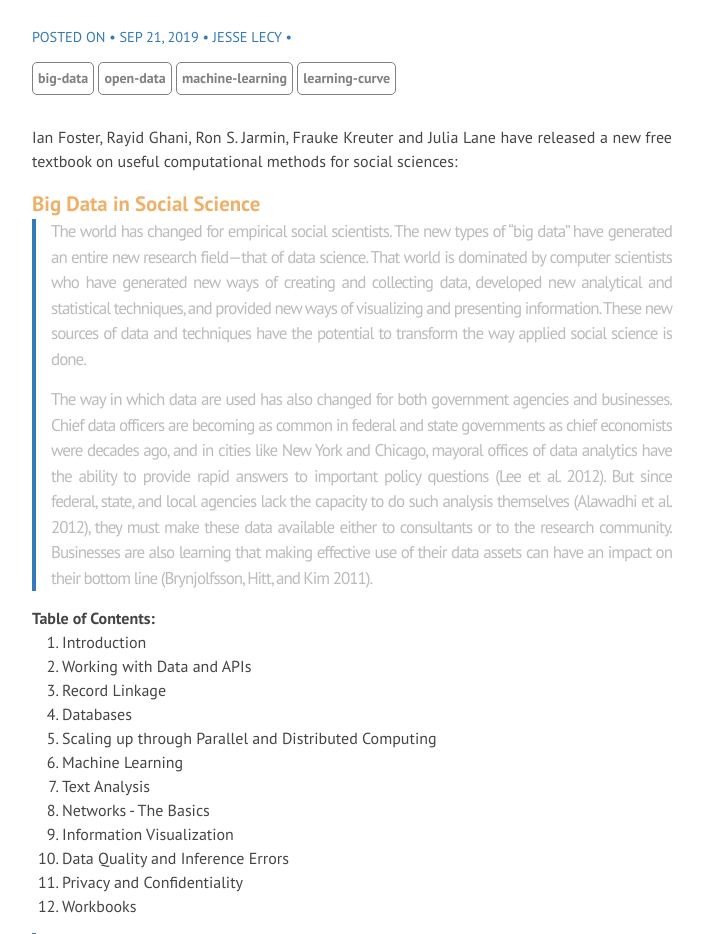
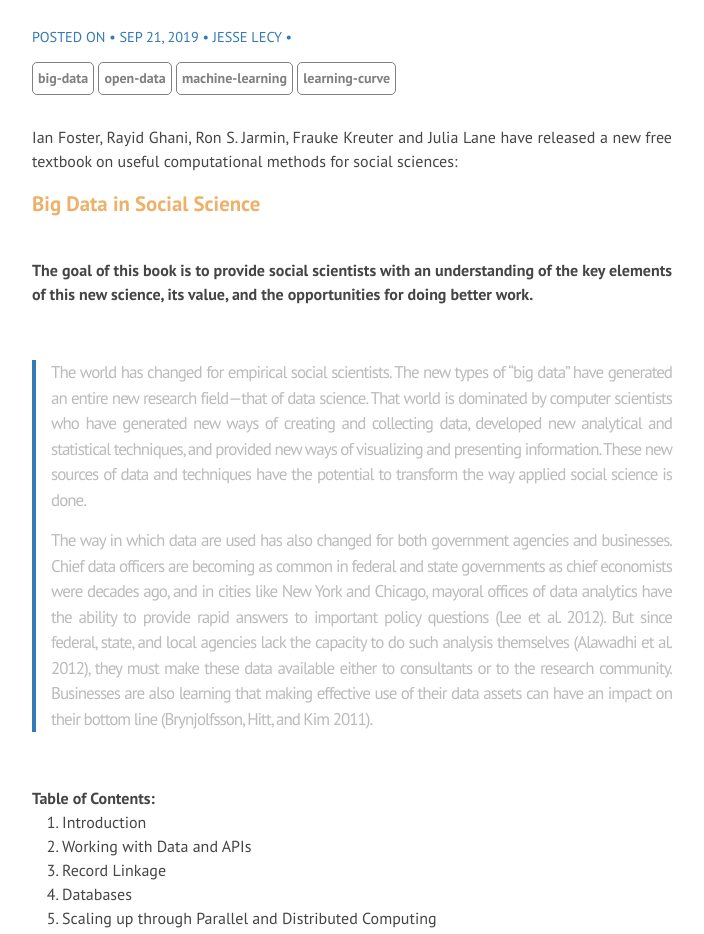
Before and after one commit to DS4PS/ds4ps.github.io, a Jekyll site: the page built from _posts/2019-09-21-big-data-for-social-science.md, in a window 1280 px wide and 1400 px high, scrolled down 589 px. Shown: the top 934 px of the window, without its empty margins (288-992 px from the left). Built offline with Jekyll 4.4.1, drawn with Linux system fonts in a browser that asks for light colours; nearby versions of some CDN libraries; library files that are not in the unit come from our copies; some of the changed text lies outside the part shown.

Commit message:
Update 2019-09-21-big-data-for-social-science.md

```diff
--- a/_posts/2019-09-21-big-data-for-social-science.md
+++ b/_posts/2019-09-21-big-data-for-social-science.md
@@ -9,10 +9,17 @@ Ian Foster, Rayid Ghani, Ron S. Jarmin, Frauke Kreuter and Julia Lane have relea
 
 ### [Big Data in Social Science](https://coleridge-initiative.github.io/big-data-and-social-science/)
 
+<br>
+
+**The goal of this book is to provide social scientists with an understanding of the key elements of this new science, its value, and the opportunities for doing better work.**
+
+<br>
 
 > The world has changed for empirical social scientists. The new types of “big data” have generated an entire new research field—that of data science. That world is dominated by computer scientists who have generated new ways of creating and collecting data, developed new analytical and statistical techniques, and provided new ways of visualizing and presenting information. These new sources of data and techniques have the potential to transform the way applied social science is done.
 >
 > The way in which data are used has also changed for both government agencies and businesses. Chief data officers are becoming as common in federal and state governments as chief economists were decades ago, and in cities like New York and Chicago, mayoral offices of data analytics have the ability to provide rapid answers to important policy questions (Lee et al. 2012). But since federal, state, and local agencies lack the capacity to do such analysis themselves (Alawadhi et al. 2012), they must make these data available either to consultants or to the research community. Businesses are also learning that making effective use of their data assets can have an impact on their bottom line (Brynjolfsson, Hitt, and Kim 2011).
+
+<br>
 
 #### Table of Contents:
 
@@ -30,9 +37,10 @@ Ian Foster, Rayid Ghani, Ron S. Jarmin, Frauke Kreuter and Julia Lane have relea
 12. Workbooks
 
 
+<br>
+
 > The class on which this book is based was created in response to a very real challenge: how to introduce new ideas and methodologies about economic and social measurement into a workplace focused on producing high-quality statistics.
->
-> The goal of this book is to provide social scientists with an understanding of the key elements of this new science, its value, and the opportunities for doing better work.
+
 
 
 <br>
```
